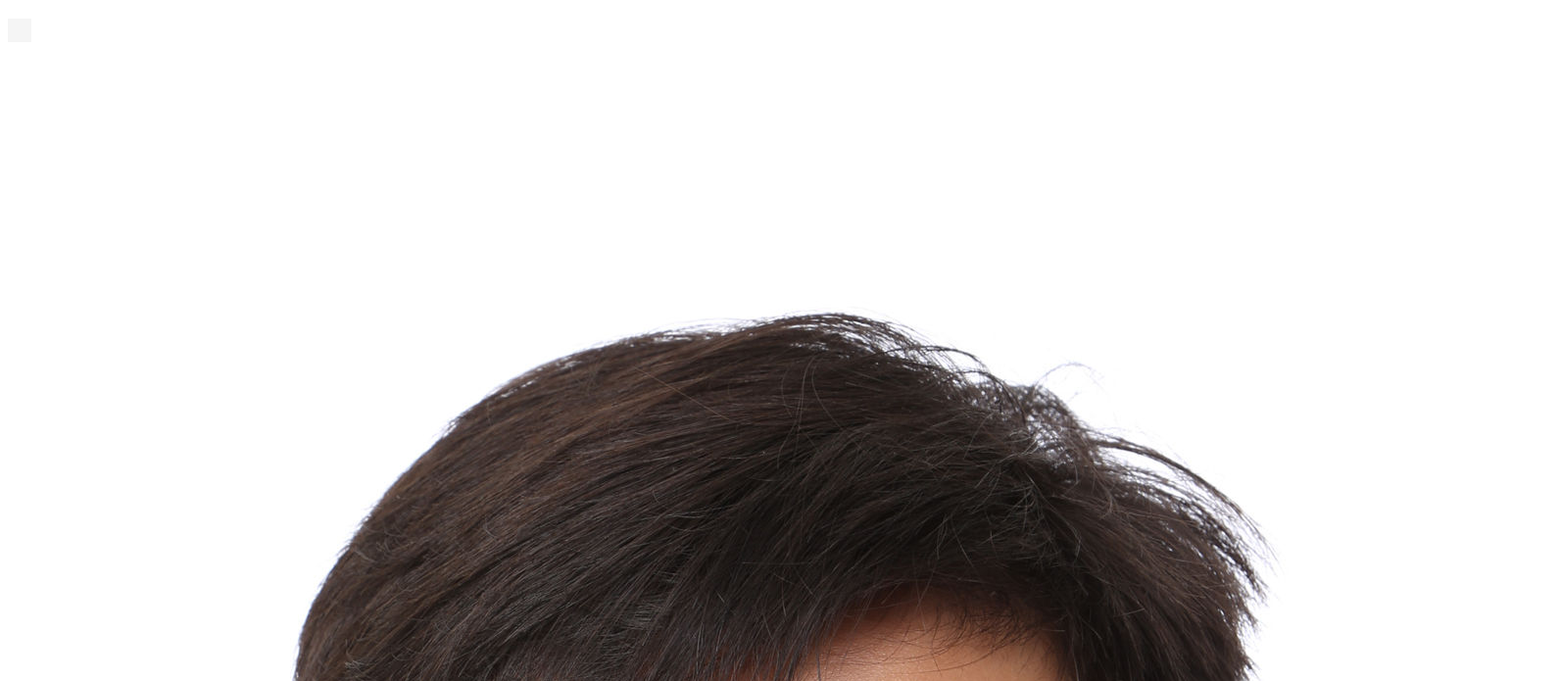
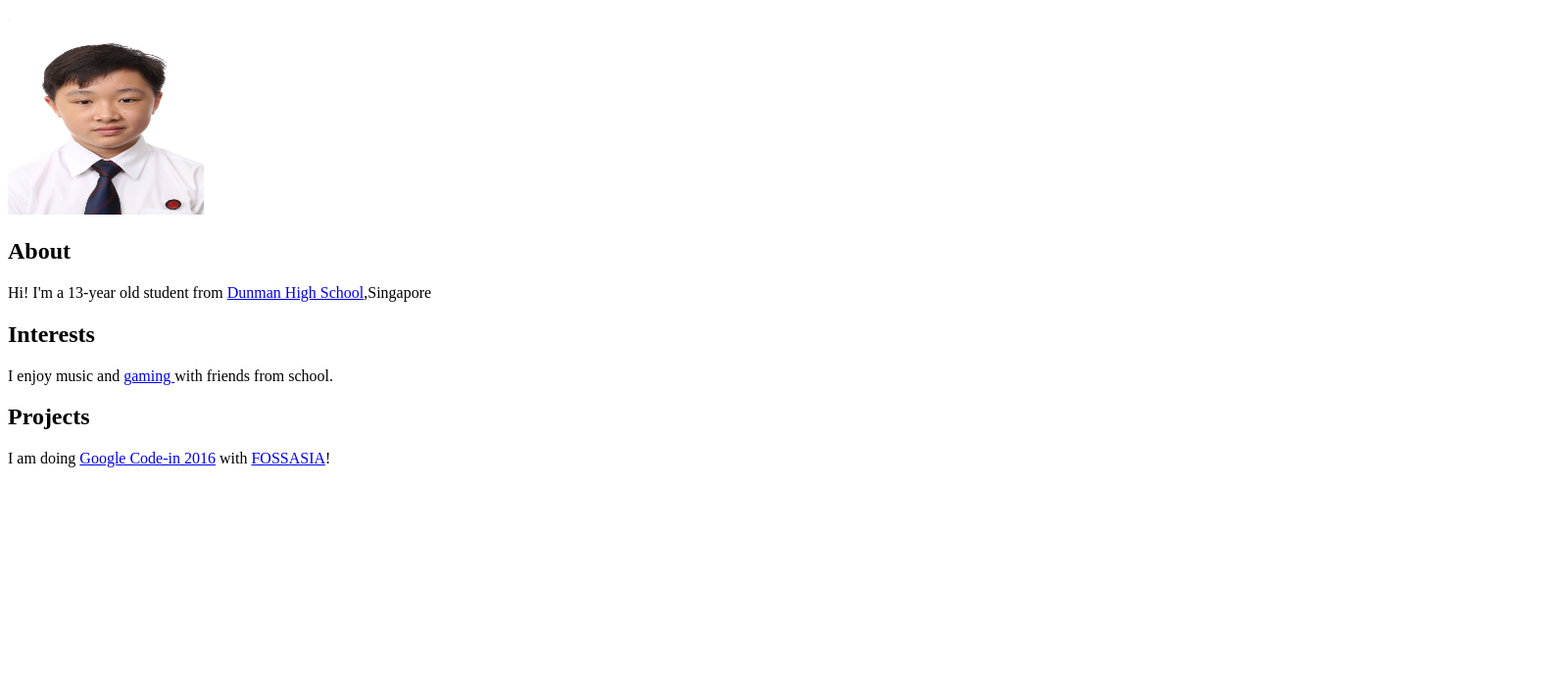
Before and after one commit to 17y2aelijahhuang/17y2aelijahhuang.github.io, a plain HTML site: page index.html in a window 1280 px wide. Shown: the part 61-756 px from the top of the page at 98% size, 1592 px wide, since content can reach past the window. Drawn offline with Linux system fonts and the light colour scheme.

Commit message:
Update index.html

```diff
--- a/index.html
+++ b/index.html
@@ -6,7 +6,7 @@
    </head>
   <body>
       <h1>Welcome to my personal website!</h1>
-      <img src="photo.jpg" />
+      <img src="photo.jpg" height="200" width="200"/>
           <h2>About</h2>
     <p>Hi! I'm a 13-year old student from <a href="http://dunmanhigh.moe.edu.sg/wp-content/uploads/website/index.html"/>Dunman High School</a>,Singapore </p>
     <h2> Interests</h2>
```
